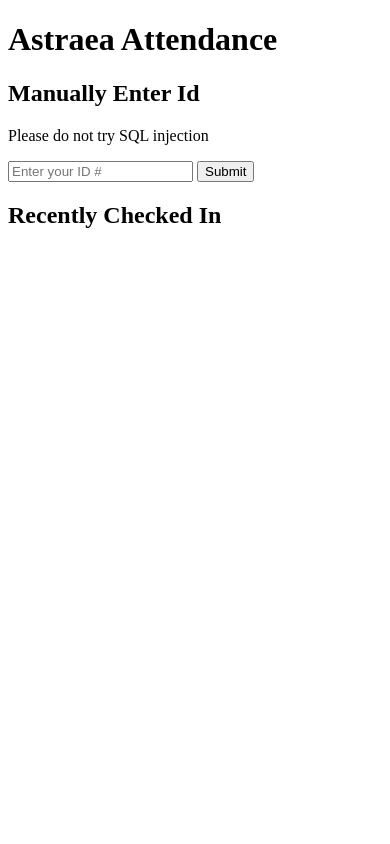
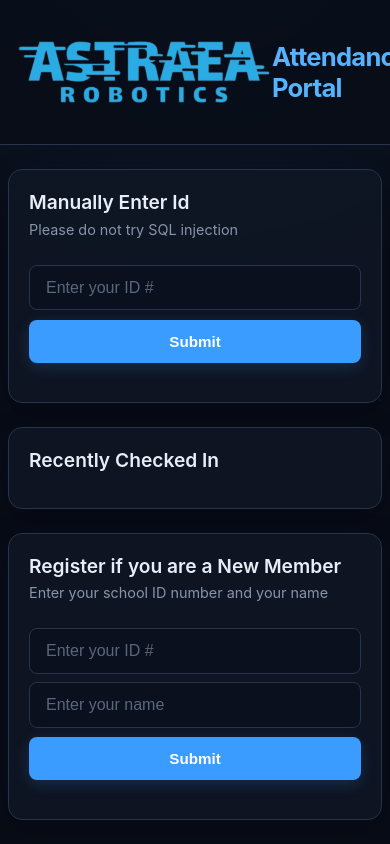
Before and after one commit to AstraeaRobotics/AstraeaAttendance, a plain HTML site: page index.html in a window 390 px wide. Drawn offline with Linux system fonts and the light colour scheme; files that its build step writes are made by us from their sources.

Commit message:
frontend done

```diff
--- a/index.html
+++ b/index.html
@@ -5,12 +5,13 @@
     <meta charset="UTF-8">
     <meta name="viewport" content="width=device-width, initial-scale=1.0">
     <title>Astraea Attendance</title>
-    <link rel="stylesheet" href="styles.css">
+    <link rel="stylesheet" href="src/client/styles.css">
 </head>
 
 <body>
     <header id="header">
-        <h1>Astraea Attendance</h1>
+        <img src="public/astraeaLogo.png" id="Logo" alt="Astraea Robotics">
+        <h1><strong>Attendance Portal</strong></h1>
     </header>
     <main>
         <section>
@@ -20,9 +21,17 @@
             <button id="submit-id">Submit</button>
             <p id="status-manual-entry"></p>
         </section>
-        <section>
+        <section id="recent-checkins-section">
             <h2>Recently Checked In</h2>
             <ul id="recent-checkins"></ul>
+        </section>
+        <section>
+            <h2>Register if you are a New Member</h2>
+            <p>Enter your school ID number and your name</p>
+            <input id="new-student-id" placeholder="Enter your ID #">
+            <input id="new-student-name" placeholder="Enter your name">
+            <button id="new-student-submit">Submit</button>
+            <p id="status-new-student"></p>
         </section>
     </main>
     <script type="module" src="./src/client/app.js"></script>
--- a/src/client/app.js
+++ b/src/client/app.js
@@ -1,4 +1,8 @@
-const submit = document.querySelector("#submit-id");
+const submitID = document.querySelector("#submit-id");
+const submitNewStudent = document.querySelector("#new-student-submit")
+const idNewStudent = document.querySelector("#new-student-id")
+const nameNewStudent = document.querySelector("#new-student-name")
+const statusNewStudent = document.querySelector("#status-new-student")
 const idEntry = document.querySelector("#student-id-entry");
 const recentCheckins = document.querySelector("#recent-checkins");
 const manualEntryStatus = document.querySelector("#status-manual-entry")
@@ -7,19 +11,49 @@ function addCheckin(id, type) {
     const entry = document.createElement("li");
     entry.textContent = `ID: ${id} (${type})`;
     recentCheckins.prepend(entry);
+    setTimeout(() => {
+        entry.classList.add("fade-out")
+        setTimeout(() => {
+            entry.remove();
+        }, 500);
+    }, 4500)
 }
 
 function validID(id) {
     return (id.length === 6 && (/^\d+$/.test(id)))
 }
 
-submit.addEventListener("click", () => {
+submitID.addEventListener("click", () => {
     const id = idEntry.value;
     if (validID(id)) {
-        addCheckin(id, "manual");
+        addCheckin(id, "Manual");
         idEntry.value = "";
         manualEntryStatus.textContent = "";
+        manualEntryStatus.classList.remove("status");
     } else {
-        manualEntryStatus.textContent = "INVALID ID: please try again!"
+        manualEntryStatus.textContent = "INVALID ID: please try again!";
+        manualEntryStatus.classList.add("status");
     }
 })
+
+submitNewStudent.addEventListener("click", () => {
+    const id = idNewStudent.value;
+
+    if (!validID(id)) {
+        statusNewStudent.textContent = "INVALID ID: please try again!";
+        statusNewStudent.classList.add("status")
+        return;
+    }
+
+    if (!nameNewStudent.value) {
+        statusNewStudent.textContent = "Name field is blank";
+        statusNewStudent.classList.add("status")
+        return;
+    }
+
+    addCheckin(id, "New Student Added")
+    idNewStudent.value = "";
+    nameNewStudent.value = "";
+    statusNewStudent.textContent = "";
+    statusNewStudent.classList.remove("status");
+})
--- a/src/client/styles.css
+++ b/src/client/styles.css
@@ -0,0 +1,388 @@
+/* =========================
+   Global
+   ========================= */
+
+:root {
+    --background: #080c16;
+    --surface: #101725;
+    --surface-hover: #151f31;
+    --border: #26344d;
+
+    --text: #e8eef8;
+    --text-muted: #8795ab;
+
+    --blue: #3b9cff;
+    --blue-bright: #55b4ff;
+    --blue-glow: rgba(59, 156, 255, 0.25);
+
+    --success: #4ade80;
+    --error: #ff5c7a;
+}
+
+* {
+    box-sizing: border-box;
+}
+
+#recent-checkins-section {
+    grid-column: 2;
+    grid-row: 1 / 3;
+}
+
+html {
+    min-height: 100%;
+}
+
+body {
+    margin: 0;
+    min-height: 100vh;
+
+    font-family:
+        Inter,
+        ui-sans-serif,
+        system-ui,
+        -apple-system,
+        BlinkMacSystemFont,
+        "Segoe UI",
+        sans-serif;
+
+    color: var(--text);
+    background:
+        radial-gradient(circle at 50% -20%,
+            rgba(59, 156, 255, 0.15),
+            transparent 45%),
+        var(--background);
+
+    overflow-x: hidden;
+}
+
+
+/* =========================
+   Background particles
+   ========================= */
+
+body::before {
+    content: "";
+    position: fixed;
+    inset: 0;
+
+    pointer-events: none;
+
+    background-image:
+        radial-gradient(circle, rgba(85, 180, 255, 0.7) 1px, transparent 1px),
+        radial-gradient(circle, rgba(59, 156, 255, 0.35) 1px, transparent 1px);
+
+    background-size:
+        120px 120px,
+        200px 200px;
+
+    background-position:
+        20px 30px,
+        80px 100px;
+
+    opacity: 0.25;
+}
+
+
+/* =========================
+   Header
+   ========================= */
+#header {
+    display: flex;
+    align-items: center;
+    justify-content: space-between;
+
+    padding: 1.5rem 10rem;
+
+    border-bottom: 1px solid var(--border);
+
+    background: rgba(8, 12, 22, 0.75);
+    backdrop-filter: blur(12px);
+}
+
+#Logo {
+    width: 16rem;
+    height: auto;
+
+    display: block;
+}
+
+#header h1 {
+    margin: 0;
+
+    font-size: 2rem;
+    font-weight: 600;
+    letter-spacing: -0.03em;
+
+    color: var(--blue-bright);
+}
+
+/* =========================
+   Main layout
+   ========================= */
+
+main {
+    position: relative;
+
+    width: min(1100px, calc(100% - 3rem));
+
+    grid-template-columns: 1fr 1fr;
+    margin: 3rem auto;
+
+    display: grid;
+    gap: 1.5rem;
+}
+
+
+/* =========================
+   Sections / Cards
+   ========================= */
+
+section {
+    padding: 1.75rem;
+
+    background: rgba(16, 23, 37, 0.85);
+
+    border: 1px solid var(--border);
+    border-radius: 14px;
+
+    box-shadow:
+        0 10px 30px rgba(0, 0, 0, 0.25),
+        0 0 40px rgba(59, 156, 255, 0.03);
+
+    backdrop-filter: blur(10px);
+
+    transition:
+        border-color 0.2s ease,
+        box-shadow 0.2s ease;
+}
+
+
+
+section:hover {
+    border-color: rgba(59, 156, 255, 0.45);
+
+    box-shadow:
+        0 10px 30px rgba(0, 0, 0, 0.3),
+        0 0 35px rgba(59, 156, 255, 0.08);
+}
+
+section h2 {
+    margin: 0 0 0.4rem;
+
+    font-size: 1.2rem;
+    font-weight: 600;
+}
+
+section p {
+    margin: 0 0 1.2rem;
+
+    color: var(--text-muted);
+    font-size: 0.9rem;
+}
+
+
+/* =========================
+   Input
+   ========================= */
+
+input {
+    margin-top: 0.5rem;
+    width: min(100%, 400px);
+
+    padding: 0.8rem 1rem;
+
+    color: var(--text);
+    background: #0a101d;
+
+    border: 1px solid var(--border);
+    border-radius: 8px;
+
+    outline: none;
+
+    font-size: 1rem;
+
+    transition:
+        border-color 0.2s ease,
+        box-shadow 0.2s ease;
+}
+
+input::placeholder {
+    color: #59677d;
+}
+
+input:focus {
+    border-color: var(--blue);
+
+    box-shadow:
+        0 0 0 3px var(--blue-glow),
+        0 0 20px rgba(59, 156, 255, 0.08);
+}
+
+
+/* =========================
+   Button
+   ========================= */
+
+button {
+    margin-top: 1rem;
+
+    padding: 0.8rem 1.3rem;
+
+    color: white;
+    background: var(--blue);
+
+    border: none;
+    border-radius: 8px;
+
+    font-size: 0.95rem;
+    font-weight: 600;
+
+    cursor: pointer;
+
+    box-shadow:
+        0 4px 15px rgba(59, 156, 255, 0.2);
+
+    transition:
+        background 0.15s ease,
+        transform 0.15s ease,
+        box-shadow 0.15s ease;
+}
+
+button:hover {
+    background: var(--blue-bright);
+
+    box-shadow:
+        0 6px 22px rgba(59, 156, 255, 0.35);
+
+    transform: translateY(-1px);
+}
+
+button:active {
+    transform: translateY(0);
+}
+
+
+/* =========================
+   Status message
+   ========================= */
+
+.status {
+    min-height: 1.2em;
+    margin-top: 0.8rem;
+    color: #ff4d6d;
+    background: rgba(255, 77, 109, 0.1);
+    border: 1px solid rgba(255, 77, 109, 0.3);
+    border-radius: 6px;
+    padding: 0.5rem 0.75rem;
+}
+
+
+/* =========================
+   Recent check-ins
+   ========================= */
+
+#recent-checkins {
+    display: flex;
+    flex-direction: column;
+
+    gap: 0.5rem;
+
+    padding: 0;
+    margin: 1rem 0 0;
+
+    list-style: none;
+
+    max-height: 30rem;
+    overflow-y: auto;
+}
+
+#recent-checkins li {
+    display: flex;
+    align-items: center;
+
+    padding: 0.75rem 1rem;
+
+    background: rgba(8, 12, 22, 0.7);
+
+    border: 1px solid #1e2a40;
+    border-radius: 8px;
+
+    font-family: "JetBrains Mono", "SFMono-Regular", Consolas, monospace;
+    font-size: 0.9rem;
+
+    transition:
+        background 0.15s ease,
+        opacity 0.5s ease,
+        border-color 0.15s ease;
+}
+
+#recent-checkins li.fade-out {
+    opacity: 0;
+}
+
+#recent-checkins li:hover {
+    background: var(--surface-hover);
+    border-color: rgba(59, 156, 255, 0.35);
+}
+
+
+/* =========================
+   Scrollbar
+   ========================= */
+
+#recent-checkins::-webkit-scrollbar {
+    width: 7px;
+}
+
+#recent-checkins::-webkit-scrollbar-track {
+    background: transparent;
+}
+
+#recent-checkins::-webkit-scrollbar-thumb {
+    background: #26344d;
+    border-radius: 10px;
+}
+
+#recent-checkins::-webkit-scrollbar-thumb:hover {
+    background: #344665;
+}
+
+
+/* =========================
+   Mobile
+   ========================= */
+
+@media (max-width: 600px) {
+
+    #recent-checkins-section {
+        grid-column: auto;
+        grid-row: auto;
+    }
+
+    #header {
+        padding: 1.5rem 1rem;
+    }
+
+    #header h1 {
+        font-size: 1.6rem;
+    }
+
+    main {
+        grid-template-columns: 1fr;
+        width: calc(100% - 1rem);
+        margin: 1.5rem auto;
+    }
+
+    section {
+        padding: 1.25rem;
+    }
+
+    input {
+        width: 100%;
+    }
+
+    button {
+        width: 100%;
+        margin: 0.6rem 0 0;
+    }
+}
```
Also changed, not shown: public/astraeaLogo.png (added).
